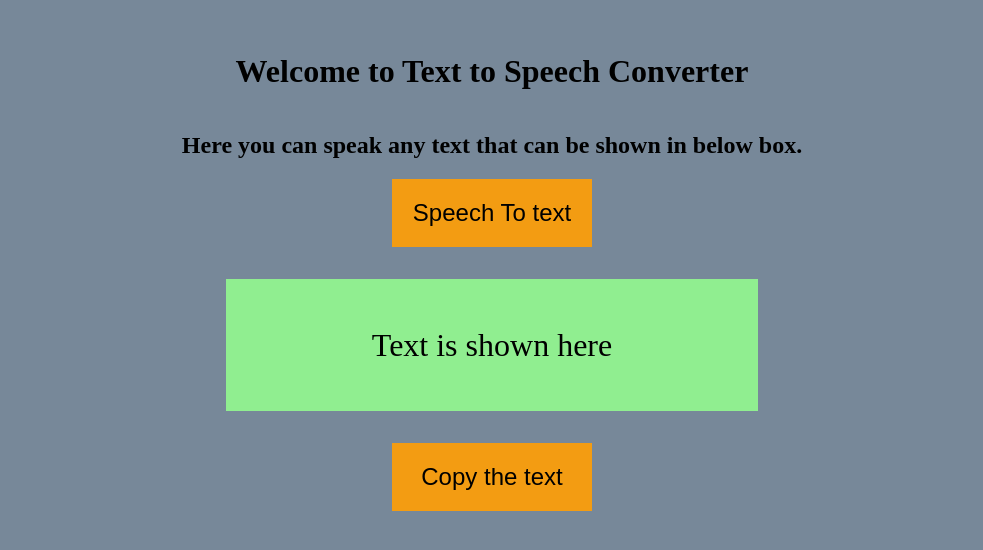
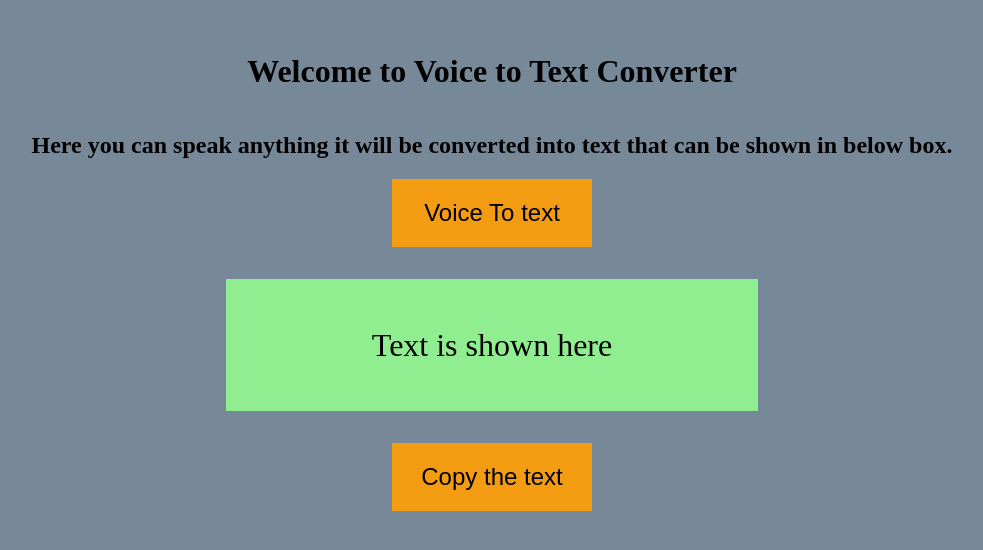
Before and after one commit to vasanth4604/voice-to-text, a plain HTML site: page index.html in a window 1280 px wide. Shown: the part 150-700 px from the top of the page, without its empty margins (148-1131 px from the left). Drawn offline with Linux system fonts and the light colour scheme.

Commit message:
Update index.html

```diff
--- a/index.html
+++ b/index.html
@@ -9,12 +9,12 @@
 </head>
 
 <body>
-    <h1>Welcome to Text to Speech Converter</h1>
+    <h1>Welcome to Voice to Text Converter</h1>
 
-    <h2> Here you can speak any text that can be shown in below box. </h2>
+    <h2> Here you can speak anything it will be converted into text that can be shown in below box. </h2>
 
     <button class="button-three" id="btn" onclick="recognition.start()">
-        Speech To text
+        Voice To text
     </button>
 
     <div id="result" class="container">
```
